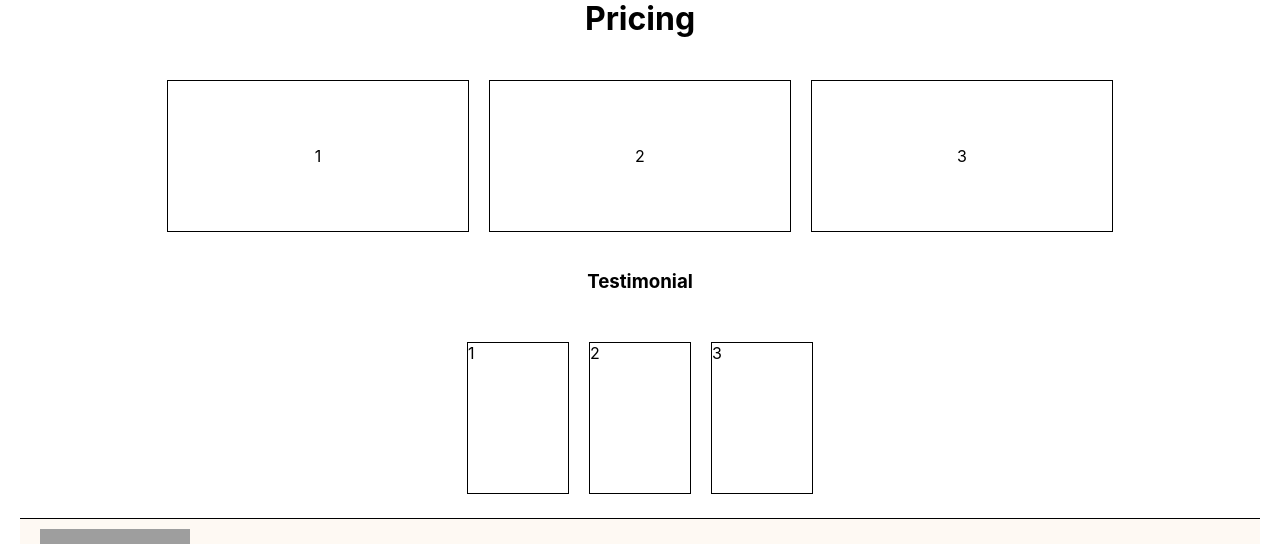
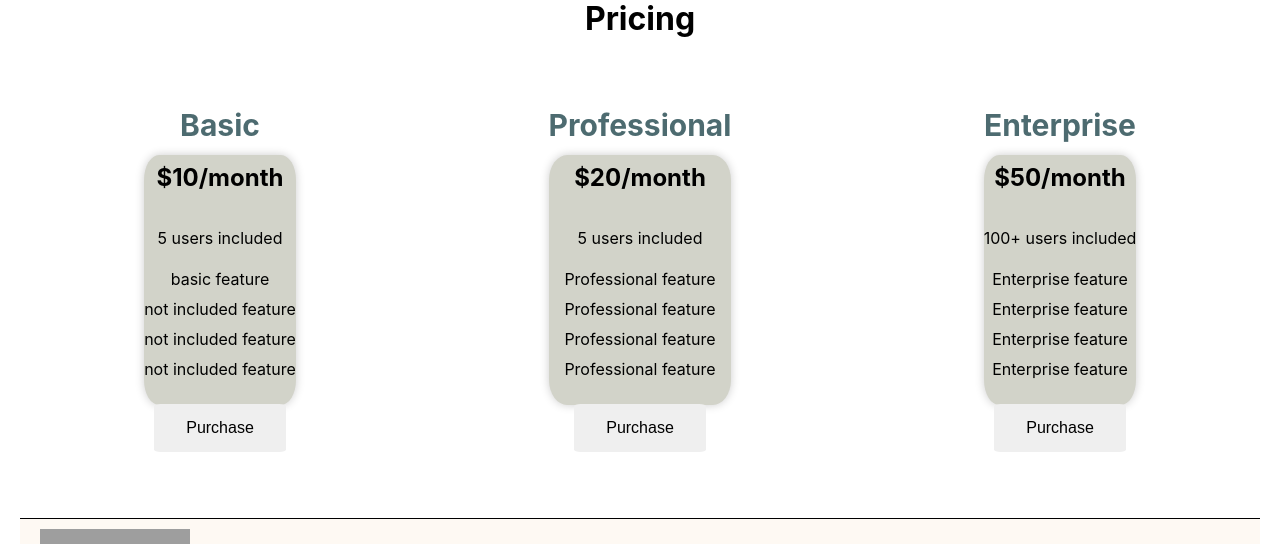
Before and after one commit to kam-stand/ProNotion, a React (Create React App) app in the folder client/frontend/: page / in a window 1280 px wide. Shown: the part 145-689 px from the top of the page. Built offline with nearby package versions, Linux system fonts and the light colour scheme; grey boxes are pictures that could not be loaded.

Commit message:
Added pricing tiers. need to finish testimonials and make payment images better

```diff
--- a/client/frontend/src/components/pages/pages_styling_theme/pricing.css
+++ b/client/frontend/src/components/pages/pages_styling_theme/pricing.css
@@ -1,46 +1,52 @@
-.Parent{
+.Parent {
     display: flex;
     justify-content: space-evenly;
     align-items: center;
     flex-direction: column;
     margin: 10px;
 }
-.pricing{
+
+
+.pricing {
     display: flex;
     justify-content: space-evenly;
     align-items: center;
     flex-direction: row;
     margin-top: 10px;
-    margin-bottom: 10px;
+    margin-bottom: 70px;
 }
-.pricing .card{
-    border : 1px solid #000;
-    margin: 10px;
-    height: 150px;
+
+.pricing .card {
+    margin: 60px;
+    height: 300px;
+    /* Ensure all cards have the same height */
     width: 300px;
     display: flex;
     justify-content: center;
     align-items: center;
+    flex-direction: column;
+    /* Align children vertically */
 }
 
-.testimonial{
+.testimonial {
     display: flex;
     justify-content: space-evenly;
     align-items: center;
     flex-direction: row;
     margin-top: 20px;
     margin-bottom: 5px;
+    width: max-content;
 }
 
-.testimonial .card{
-    border : 1px solid #000;
+.testimonial .card {
+    border: 1px solid #000;
     margin: 10px;
     height: 150px;
     width: 100px;
-
+    align-content: center;
 }
 
-.payments{
+.payments {
     display: flex;
     justify-content: space-evenly;
     align-items: center;
@@ -49,19 +55,136 @@
     margin-bottom: 20px;
 }
 
-.payments .card{
-
+.payments .card {
     margin: 10px;
-    height: 50px;
+    height: 150px;
     width: 100px;
     display: flex;
     justify-content: center;
     align-items: center;
+}
 
+.card .price-context {
+    display: flex;
+    justify-content: center;
+    align-items: center;
+    flex-direction: column;
+    border-radius: 10%;
+    width: 480;
+    /* Use full width of the card */
+    height: 250px;
+    /* Use full height of the card */
+    box-sizing: border-box;
+    /* Include padding and border in element's total width and height */
+    background-color: #D2D3C9;
 }
-.card {
+
+.price-context {
+    box-shadow: 0 0 10px rgba(0, 0, 0, 0.2);
+}
+
+.price-context h1 {
+    font-size: 30px;
+    color: #4D6B70;
+    transition: color 0.5s;
+}
+
+.price-context h1:hover {
+    animation: rainbow 2s infinite;
+}
+
+@keyframes rainbow {
+    0% {
+        color: #FEF9F3;
+    }
+
+    14% {
+        color: #D2D3C9;
+    }
+
+    28% {
+        color: #A4B0A5;
+    }
+
+    42% {
+        color: #768D88;
+    }
+
+    57% {
+        color: #4D6B70;
+    }
+
+    71% {
+        color: #2F4858;
+    }
+
+    85% {
+        color: #FEF9F3;
+    }
+
+    100% {
+        color: #FEF9F3;
+    }
+}
+
+.price-context h1,
+.price-context h2 {
+    margin: 10px 0;
+    /* Ensure consistent spacing */
+}
+
+.price-context div ol {
+    display: flex;
+    justify-content: center;
+    align-items: center;
+    flex-direction: column;
+    padding: 0;
+    margin: 0;
+    list-style: none;
+}
+
+.price-context div ol ul {
+    padding: 5px 0;
+}
+
+.button {
+    transition-duration: 0.4s;
+    border: none;
+    color: black;
+    padding: 15px 32px;
+    text-align: center;
+    text-decoration: none;
+    display: inline-block;
+    font-size: 16px;
     margin: 10px;
-    height: 150px;
-    width: 300px;
+    border-radius: 5%;
+}
 
+.button:hover {
+    background-color: #4D6B70;
+    /* Green */
+    color: black;
 }
+
+.info {
+    display: flex;
+    justify-content: center;
+    align-items: center;
+    flex-direction: column;
+    margin-top: 10px;
+    margin-bottom: 10px;
+}
+
+.info div {
+    align-content: center;
+}
+
+.img {
+    width: 98vw;
+    /* Set width to 100% of viewport width */
+    margin-right: 20px;
+    margin-left: 20px;
+    display: flex;
+    justify-content: space-between;
+    align-items: center;
+}
--- a/client/frontend/src/components/pages/pricing.tsx
+++ b/client/frontend/src/components/pages/pricing.tsx
@@ -11,11 +11,62 @@ export default function Pricing() {
           <h1>Pricing</h1>
         </div>
         <div className="pricing">
-          <div className="card">1</div>
-          <div className="card">2</div>
-          <div className="card">3</div>
+          <div className="card">
+            <div className="price-context">
+              <h1>Basic</h1>
+              <h2>$10/month</h2>
+              <div className="info">
+                <p>5 users included</p>
+                <div>
+                  <ol>
+                    <ul>basic feature</ul>
+                    <ul>not included feature</ul>
+                    <ul>not included feature</ul>
+                    <ul>not included feature</ul>
+                  </ol>
+                </div>
+              </div>
+              <button className="button">Purchase</button>
+            </div>
+          </div>
+          <div className="card">
+            <div className="price-context">
+              <h1>Professional</h1>
+              <h2>$20/month</h2>
+              <div className="info">
+                <p>5 users included</p>
+                <div>
+                  <ol>
+                    <ul>Professional feature</ul>
+                    <ul>Professional feature</ul>
+                    <ul>Professional feature</ul>
+                    <ul>Professional feature</ul>
+                  </ol>
+                </div>
+              </div>
+              <button className="button">Purchase</button>
+            </div>
+          </div>
+          <div className="card">
+            <div className="price-context">
+              <h1>Enterprise</h1>
+              <h2>$50/month</h2>
+              <div className="info">
+                <p>100+ users included</p>
+                <div>
+                  <ol>
+                    <ul>Enterprise feature</ul>
+                    <ul>Enterprise feature</ul>
+                    <ul>Enterprise feature</ul>
+                    <ul>Enterprise feature</ul>
+                  </ol>
+                </div>
+              </div>
+              <button className="button">Purchase</button>
+            </div>
+          </div>
         </div>
-        <h3>Testimonial</h3>
+        <h2>Testimonial</h2>
         <div className="testimonial">
           <div className="card">1</div>
           <div className="card">2</div>
@@ -34,6 +85,20 @@ export default function Pricing() {
           </div>
         </div>
       </div>
+      <div className="img">
+        <img
+          height="210px"
+          alt="img1"
+          width="fit-content"
+          src="https://images.thdstatic.com/productImages/d876ff26-5e8e-4585-98e5-9e50c621f25f/svn/black-wall-sculptures-wa1748w-64_600.jpg"
+        />
+        <img
+          alt="img2"
+          height="200px"
+          width="fit-content"
+          src="https://img.fruugo.com/product/7/87/969719877_max.jpg"
+        />
+      </div>
     </>
   );
 }
```
